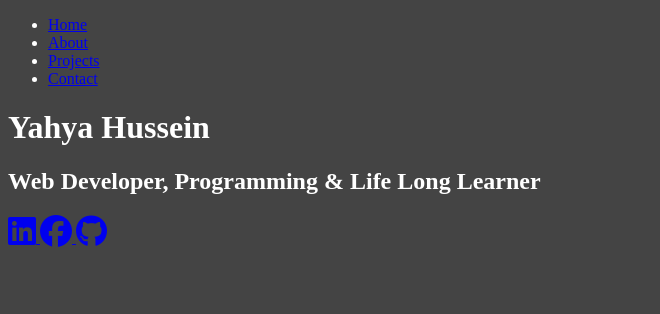
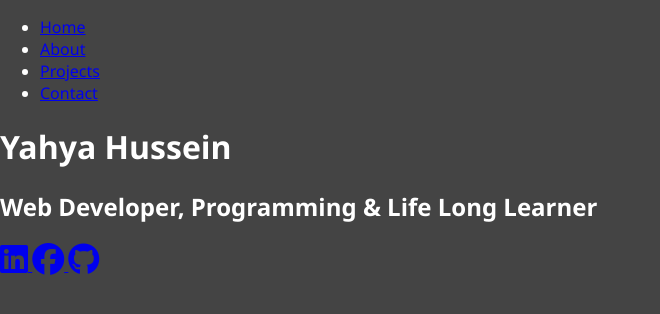
Before and after one commit to yahya09206/portfolio1, a website: page dist/index.html in a window 1280 px wide. Shown: the whole page, without its empty margins (0-660 px from the left). Drawn offline with Linux system fonts and the light colour scheme.

Commit message:
added different font

```diff
--- a/scss/main.css
+++ b/scss/main.css
@@ -1,6 +1,13 @@
 $primary-color: #444;
+
+* {
+	box-sizing: border-box;
+}
 
 body{
 	background: $primary-color;
 	color: #fff;
+	height: 100%;
+	margin: 0;
+	font-family: 'Segoe UI', 'Tahoma, Geneva, Verdana, sans-serif';
 }
```
Also changed, not shown: dist/css/main.css, dist/index.html, dist/js/main.js (added).
